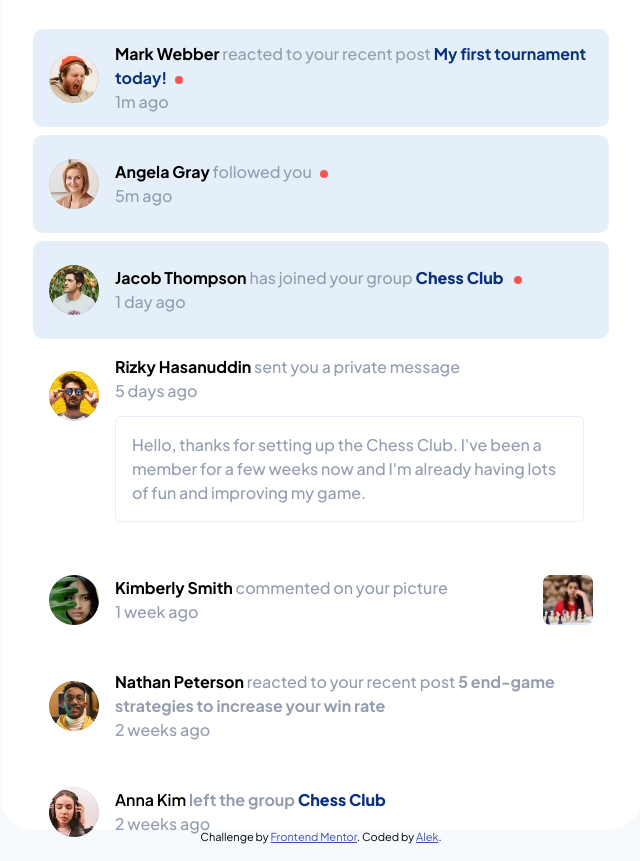
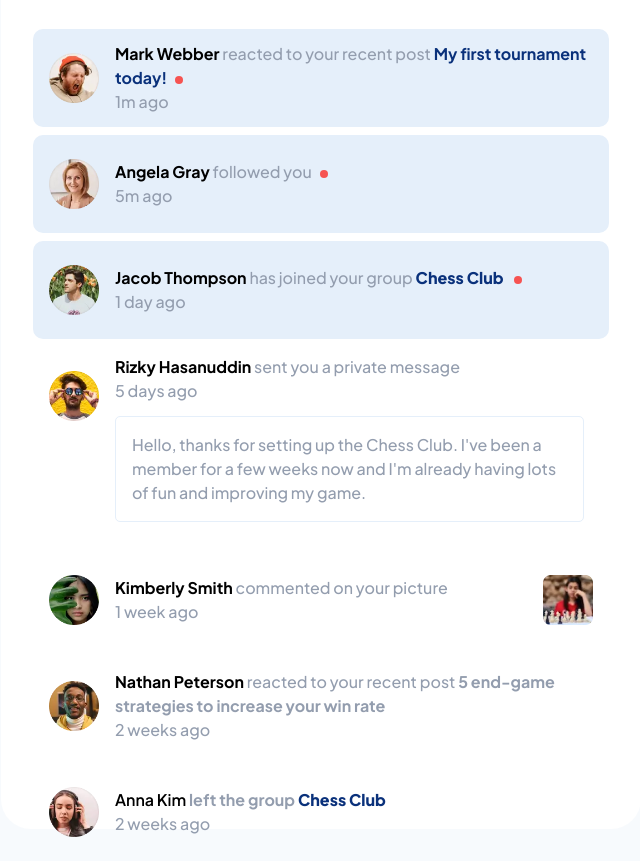
Before and after one commit to outerpreneur/notifications-page-main, a plain HTML site: page index.html in a window 1280 px wide. Shown: the part 71-932 px from the top of the page, without its empty margins (319-959 px from the left). Drawn offline with Linux system fonts and the light colour scheme.

Commit message:
remove attributions, updated Readme

```diff
--- a/index.html
+++ b/index.html
@@ -107,10 +107,6 @@
       </div>
     </div>
   </main>
-  <div class="attribution">
-    Challenge by <a href="https://www.frontendmentor.io?ref=challenge" target="_blank">Frontend Mentor</a>.
-    Coded by <a href="#">Alek</a>.
-  </div>
   <script src="main.js"></script>
 </body>
 
```
Also changed, not shown: 1 other file.
